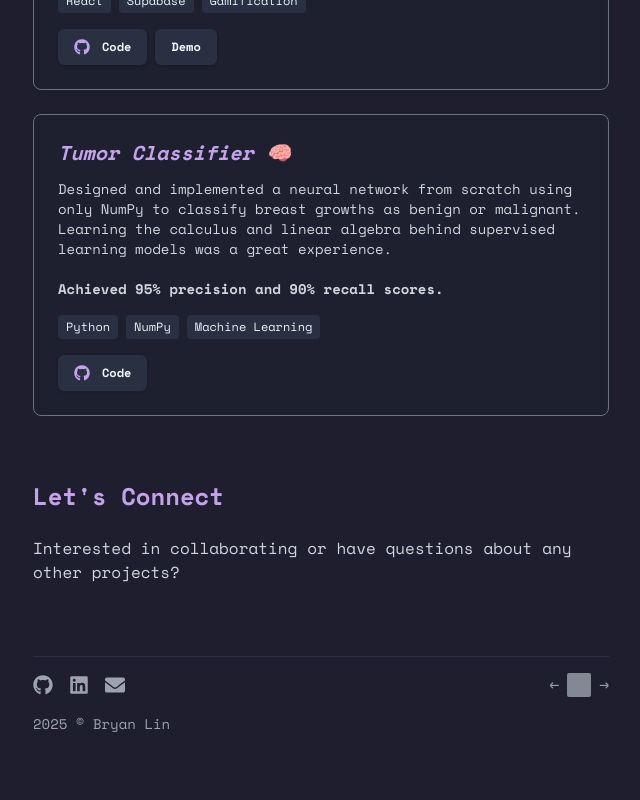
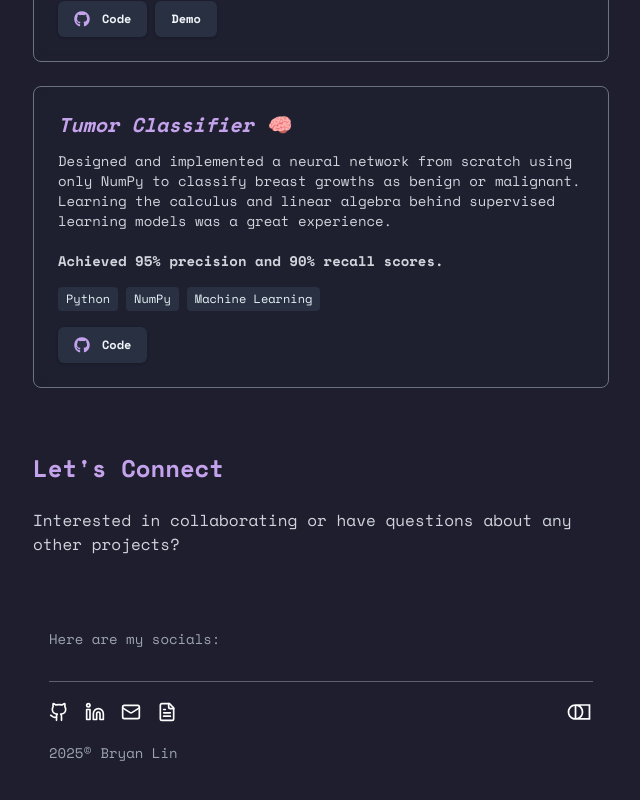
Before and after one commit to Blynkosaur/personal-portfolio-v2, a Next.js app: page /projects in a window 1280 px wide. Shown: the part 1036-1836 px from the top of the page, without its empty margins (319-959 px from the left). Built offline with nearby package versions, Linux system fonts and the light colour scheme.

Commit message:
entire reset

```diff
--- a/src/app/page.js
+++ b/src/app/page.js
@@ -38,7 +38,7 @@ export default function Home() {
   const [emailHover, setEmailHover] = useState(false);
   return (
     <div
-      className={`${styles.page} relative overflow-y-hidden flex flex-col justify-center items-center text-white p-10 scrollbar-hide overflow-x-hidden`}
+      className={`${styles.page} relative overflow-y-hidden flex flex-col justify-center items-center text-white px-10 pb-10 pt-0 scrollbar-hide overflow-x-hidden`}
       style={{
         minHeight: "100vh",
         backgroundColor: "#1e1e2e",
@@ -99,7 +99,7 @@ export default function Home() {
       />
       <div className="w-full  z-999 max-w-xl mt-2 mx-auto px-4">
         <h1
-          className=" font-bold mt-12 mb-10 text-left"
+          className=" font-bold mt-16 mb-10 text-left"
           style={{ fontWeight: "700", fontSize: "1.8rem" }}
         >
           {/* Mobile version - with typing animation */}
@@ -175,7 +175,7 @@ export default function Home() {
         </h1>
 
         <div
-          className="text-white-600 text-lg mb-8 leading-9"
+          className="text-white-600 text-lg mb-12 leading-9"
           style={{
             fontWeight: "300",
             alignContent: "left",
@@ -280,7 +280,7 @@ export default function Home() {
                   </Highlighter>
                 )}
               </span>{" "}
-              by consistently building
+              by building
             </li>
             <li
               className="group  items-start gap-4 pl-8 relative hover:translate-x-3 hover:font-bold transition-transform duration-200"
@@ -387,7 +387,7 @@ export default function Home() {
       </div>
 
       {/* Projects Button */}
-      <div className="w-full max-w-xl mt-6 mb-16 mx-auto px-4">
+      <div className="w-full max-w-xl mt-2 mb-16 mx-auto px-4">
         <Button
           className="cursor-target w-full bg-slate-800/30 text-slate-100 hover:bg-slate-700/50 hover:border-slate-300 hover:text-slate-600 transition-all duration-200 backdrop-blur-sm px-10 py-6 text-lg font-medium"
           asChild
@@ -414,7 +414,7 @@ export default function Home() {
           </Link>
         </Button>
       </div>
-      <div className="text-lg mb-10 w-full max-w-xl text-left flex flex-col sm:flex-row gap-2 sm:gap-2.5 items-center mx-auto px-4">
+      <div className="text-lg mb-4 w-full max-w-xl text-left flex flex-col sm:flex-row gap-2 sm:gap-2.5 items-center mx-auto px-4">
         <div className="flex flex-col items-center justify-center">
           ↳ You can contact me at
         </div>
@@ -452,7 +452,7 @@ export default function Home() {
         </div>
       </div>
       {/* Bottom spacing for footer */}
-      <div className="w-full max-w-xl mx-auto mt-8">
+      <div className="w-full max-w-xl mx-auto px-4">
         <FooterBar />
       </div>
       <div className="h-8"></div>
--- a/src/app/projects/page.js
+++ b/src/app/projects/page.js
@@ -9,7 +9,8 @@ import TargetCursor from "@/components/TargetCursor";
 import TextType from "@/components/TextType";
 import DotGrid from "@/components/DotGrid";
 import { useState } from "react";
-import { FaHome, FaGithub, FaLinkedin, FaEnvelope } from "react-icons/fa";
+import { FaHome } from "react-icons/fa";
+import { Github, Linkedin, Mail, FileText } from "lucide-react";
 import FooterBar from "@/components/FooterBar";
 
 export function WaterlooImage() {
@@ -28,7 +29,7 @@ export default function Projects() {
 
   return (
     <div
-      className={`${styles.page} relative flex flex-col justify-start items-center text-white p-10 scrollbar-hide overflow-x-hidden`}
+      className={`${styles.page} relative flex flex-col justify-start items-center text-white px-10 pb-10 pt-0 scrollbar-hide overflow-x-hidden`}
       style={{
         minHeight: "100vh",
         backgroundColor: "#1e1e2e",
@@ -52,7 +53,7 @@ export default function Projects() {
 
       {/* Home Button */}
       {/* Header */}
-      <div className="w-full max-w-xl mt-12 mx-auto text-left">
+      <div className="w-full max-w-xl mt-16 mx-auto text-left">
         <Button
           asChild
           variant="outline"
@@ -82,7 +83,7 @@ export default function Projects() {
         </Button>
 
         <h1
-          className="text-4xl font-bold mb-6 text-left cursor-pointer  "
+          className="text-4xl font-bold mt-4 mb-6 text-left cursor-pointer  "
           style={{
             fontWeight: "700",
             color: "#c4a3ec",
@@ -153,26 +154,28 @@ export default function Projects() {
           projects?
         </p>
       </div>
-      <div className="w-full max-w-xl mx-auto">
+      <div className="w-full max-w-xl mx-auto px-4">
         <FooterBar
           links={[
             {
-              icon: FaGithub,
-              label: "GitHub",
+              name: "github",
               href: "https://github.com/blynkosaur",
-              external: true,
+              icon: Github,
             },
             {
-              icon: FaLinkedin,
-              label: "LinkedIn",
+              name: "linkedin",
               href: "https://www.linkedin.com/in/bry4n-lin",
-              external: true,
+              icon: Linkedin,
             },
             {
-              icon: FaEnvelope,
-              label: "Email",
+              name: "email",
               href: "mailto:b86lin@uwaterloo.ca",
-              external: true,
+              icon: Mail,
+            },
+            {
+              name: "resume",
+              href: "./BryanLin_Resume.pdf",
+              icon: FileText,
             },
           ]}
         />
--- a/src/app/projects/projects.json
+++ b/src/app/projects/projects.json
@@ -9,7 +9,7 @@
   },
   {
     "title": "SaaScript 💻",
-    "description": "Building <i>SaaScript</i>, a <i>\"startup buzzword\"</i> interpreted programming language featuring a custom bytecode virtual machine in C Implementing a full lexer, parser, and bytecode compiler to translate high-level code into executable bytecode.",
+    "description": "Built <i>SaaScript</i>, a <i>\"startup buzzword\"</i> interpreted programming language featuring a custom bytecode virtual machine in C Implementing a full lexer, parser, and bytecode compiler to translate high-level code into executable bytecode.",
     "hook": "Still dealing with segfaults...",
     "tags": ["C", "Makefile", "GCC/GDB"],
     "github": "https://github.com/Blynkosaur/BryteLinker",
--- a/src/components/FooterBar.jsx
+++ b/src/components/FooterBar.jsx
@@ -1,13 +1,13 @@
 "use client";
 import Link from "next/link";
 import {
-  FaGithub,
-  FaLinkedin,
-  FaInstagram,
-  FaEnvelope,
-  FaPaperclip,
-  FaCode,
-} from "react-icons/fa";
+  Github,
+  Linkedin,
+  Mail,
+  FileText,
+  Code,
+  Instagram,
+} from "lucide-react";
 import DotGrid from "@/components/DotGrid";
 import styles from "./FooterBar.module.css";
 
@@ -16,27 +16,27 @@ const FooterBar = ({ links = [], className = "" }) => {
     {
       name: "github",
       href: "https://github.com/blynkosaur",
-      icon: FaGithub,
+      icon: Github,
     },
     {
       name: "linkedin",
       href: "https://www.linkedin.com/in/bry4n-lin",
-      icon: FaLinkedin,
+      icon: Linkedin,
     },
     {
       name: "email",
       href: "mailto:b86lin@uwaterloo.ca",
-      icon: FaEnvelope,
+      icon: Mail,
     },
     {
       name: "resume",
       href: "./BryanLin_Resume.pdf",
-      icon: FaPaperclip,
+      icon: FileText,
     },
     {
       name: "repo",
       href: "https://github.com/blynkosaur/personal-portfolio-v2",
-      icon: FaCode,
+      icon: Code,
     },
   ];
 
@@ -53,6 +53,7 @@ const FooterBar = ({ links = [], className = "" }) => {
           style={{ opacity: 0.4 }}
         />
       </div>
+      <p className={styles.socialsText}>Here are my socials:</p>
       <hr className={styles.divider} />
       <div className={styles.footerContent}>
         <div className={styles.linksContainer}>
@@ -86,17 +87,25 @@ const FooterBar = ({ links = [], className = "" }) => {
           })}
         </div>
         <div className={styles.navContainer}>
-          <a href="#" className={styles.navLink}>
-            ←
-          </a>
-          <div className={styles.navIcon} />
-          <a href="#" className={styles.navLink}>
-            →
+          <a
+            href="https://se-webring.xyz/"
+            target="_blank"
+            rel="noopener noreferrer"
+            className={styles.link}
+          >
+            <img
+              src="/se-webring.svg"
+              alt="Webring"
+              className={styles.navIcon}
+            />
+            <span className={styles.label}>
+              webring
+            </span>
           </a>
         </div>
       </div>
       <p className={styles.copyright}>
-        {new Date().getFullYear()} &copy; Bryan Lin
+        {new Date().getFullYear()}<span className={styles.copyrightSymbol}>©</span> Bryan Lin
       </p>
     </footer>
   );
--- a/src/components/FooterBar.module.css
+++ b/src/components/FooterBar.module.css
@@ -24,11 +24,21 @@
   z-index: 0;
 }
 
+.socialsText {
+  position: relative;
+  z-index: 1;
+  margin: 0 0 1rem 0;
+  font-size: 0.875rem;
+  color: #9ca3af;
+  text-align: left;
+  font-weight: 300;
+}
+
 .divider {
   position: relative;
   z-index: 1;
   border: none;
-  border-top: 1px solid rgba(107, 76, 147, 0.3);
+  border-top: 1px solid rgba(156, 163, 175, 0.5);
   margin: 0;
 }
 
@@ -55,7 +65,7 @@
   display: flex;
   align-items: center;
   text-decoration: none;
-  color: #9ca3af;
+  color: #ffffff;
   transition: color 0.3s ease;
   cursor: pointer;
   gap: 0;
@@ -70,6 +80,7 @@
   height: 1.25rem;
   transition: transform 0.5s ease-out;
   flex-shrink: 0;
+  color: #ffffff;
 }
 
 .link:hover .icon {
@@ -99,34 +110,31 @@
 .navContainer {
   display: flex;
   align-items: center;
-  gap: 0.5rem;
+  justify-content: center;
 }
 
-.navLink {
-  color: #9ca3af;
-  text-decoration: none;
-  transition: color 0.3s ease;
-  font-size: 1rem;
-}
-
-.navLink:hover {
-  color: #c4a3ec;
+.navContainer .link {
+  display: flex;
+  align-items: center;
+  gap: 0;
 }
 
 .navIcon {
-  width: 1.5rem;
-  height: 1.5rem;
-  background-color: #9ca3af;
-  opacity: 0.8;
-  border-radius: 2px;
-  transition: all 0.3s ease;
+  width: 1.75rem;
+  height: 1.75rem;
+  transition: transform 0.5s ease-out;
   flex-shrink: 0;
+  object-fit: contain;
 }
 
-.navLink:hover + .navIcon,
-.navIcon:hover {
+.navContainer .link:hover .navIcon {
+  transform: scale(1.1);
+}
+
+.navContainer .link:hover .label {
+  max-width: 200px;
   opacity: 1;
-  background-color: #c4a3ec;
+  margin-left: 0.5rem;
 }
 
 .copyright {
@@ -137,3 +145,8 @@
   color: #9ca3af;
   text-align: left;
 }
+
+.copyrightSymbol {
+  font-size: 1em;
+  vertical-align: baseline;
+}
```
Also changed, not shown: public/se-webring.svg (added), public/webring.png (deleted).
